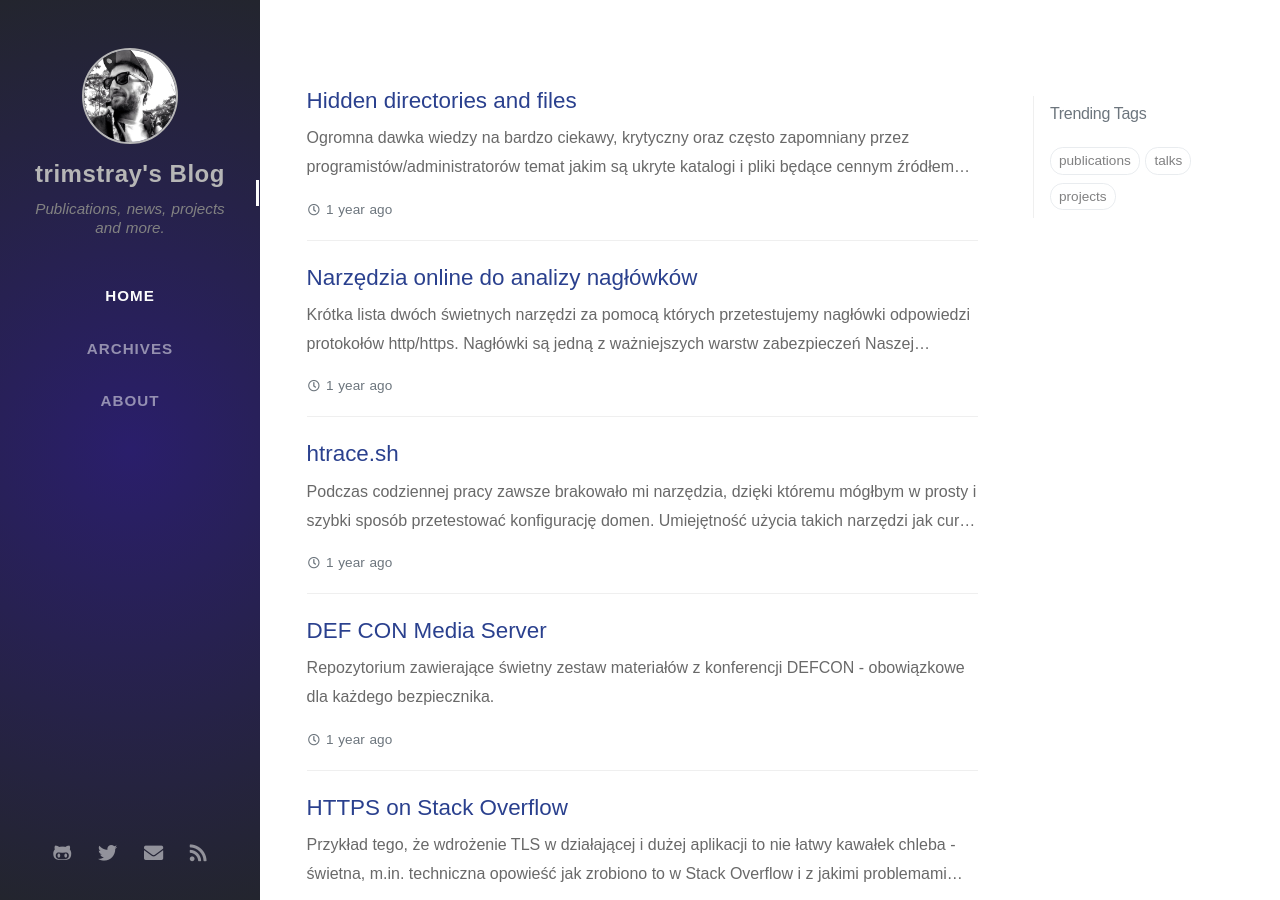
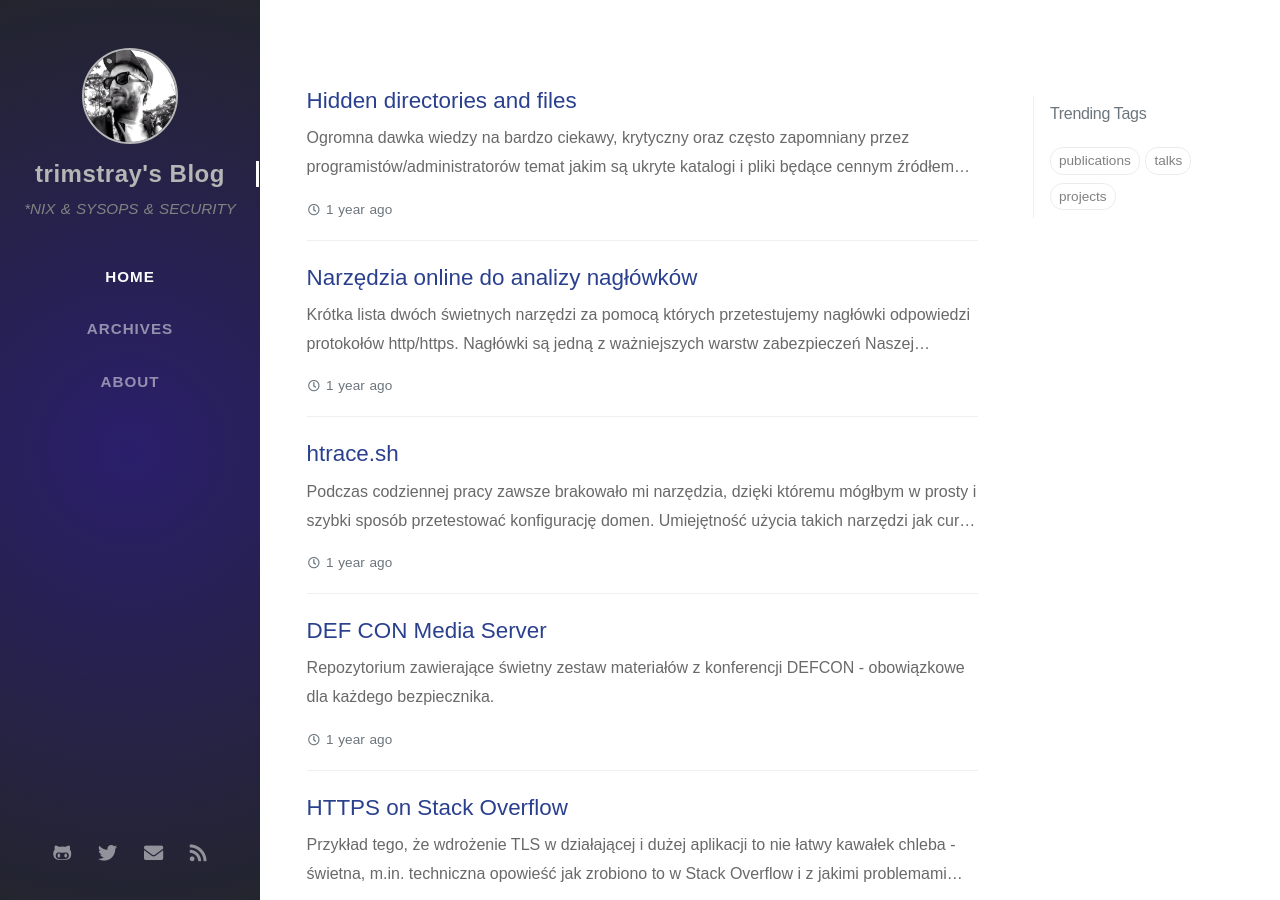
Before and after one commit to adityavs/trimstray.github.io, a Jekyll site: the page built from index.html, in a window 1280 px wide and 900 px high. Built offline with Jekyll 4.4.1, drawn with Linux system fonts in a browser that asks for light colours; nearby versions of some CDN libraries; some web fonts are replaced; the list of posts is cut into pages by our own code; comment, search, counter and statistics services are not loaded.

Commit message:
minor updates - signed-off-by: trimstray <trimstray@gmail.com>

```diff
--- a/_config.yml
+++ b/_config.yml
@@ -1,9 +1,9 @@
 title: trimstray's Blog
 
-tagline: "Publications, news, projects and more."
+tagline: "*NIX & SYSOPS & SECURITY"
 
 description: >-
-  "*NIX & SYSOPS & SECURITY"
+  "Publications, news, projects and more."
 
 url: https://trimstray.github.io
 
```
